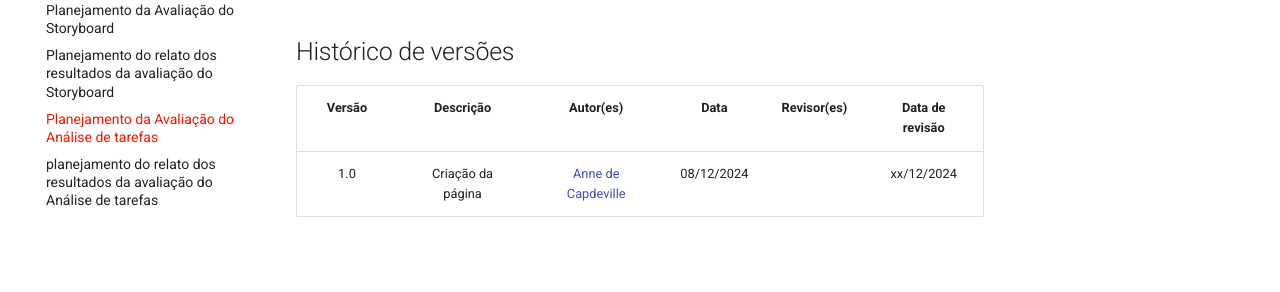
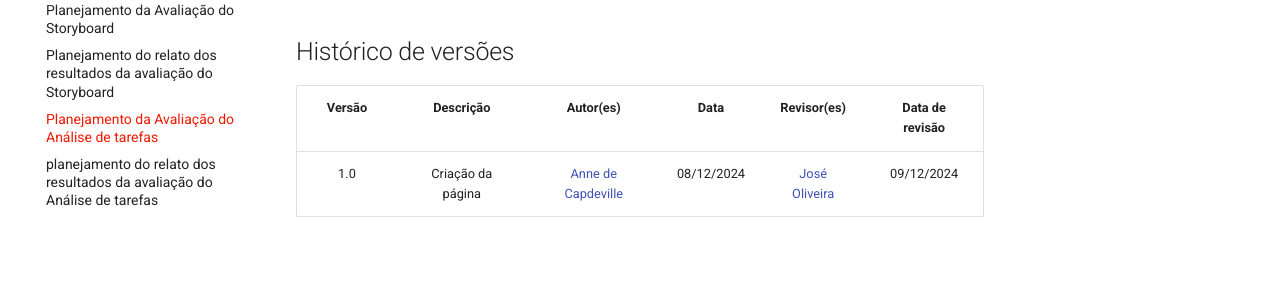
Before and after one commit to Interacao-Humano-Computador/2024.2-Grupo04, an MkDocs documentation site: the page built from docs/Desing-Avaliação-Desenvolvimento/avaliacao-analise-tarefas.md, in a window 1280 px wide. Shown: the part 194-486 px from the top of the page. Built offline with MkDocs 1.6.1 and Material for MkDocs 9.7.7, drawn with Linux system fonts in a browser that asks for light colours; comment, search, counter and statistics services are not loaded.

Commit message:
Update avaliacao-analise-tarefas.md

```diff
--- a/docs/Desing-Avaliação-Desenvolvimento/avaliacao-analise-tarefas.md
+++ b/docs/Desing-Avaliação-Desenvolvimento/avaliacao-analise-tarefas.md
@@ -2,4 +2,4 @@
 
 | Versão |     Descrição      |                     Autor(es)                     |    Data    |                     Revisor(es)                     | Data de revisão |
 | :----: | :----------------: | :-----------------------------------------------: | :--------: | :-------------------------------------------------: | :-------------: |
-|  1.0   | Criação da página | [Anne de Capdeville](https://github.com/nanecapde) | 08/12/2024 |  |  xx/12/2024   |
+|  1.0   | Criação da página | [Anne de Capdeville](https://github.com/nanecapde) | 08/12/2024 | [José Oliveira](https://github.com/Jose1277) |  09/12/2024   |
```
